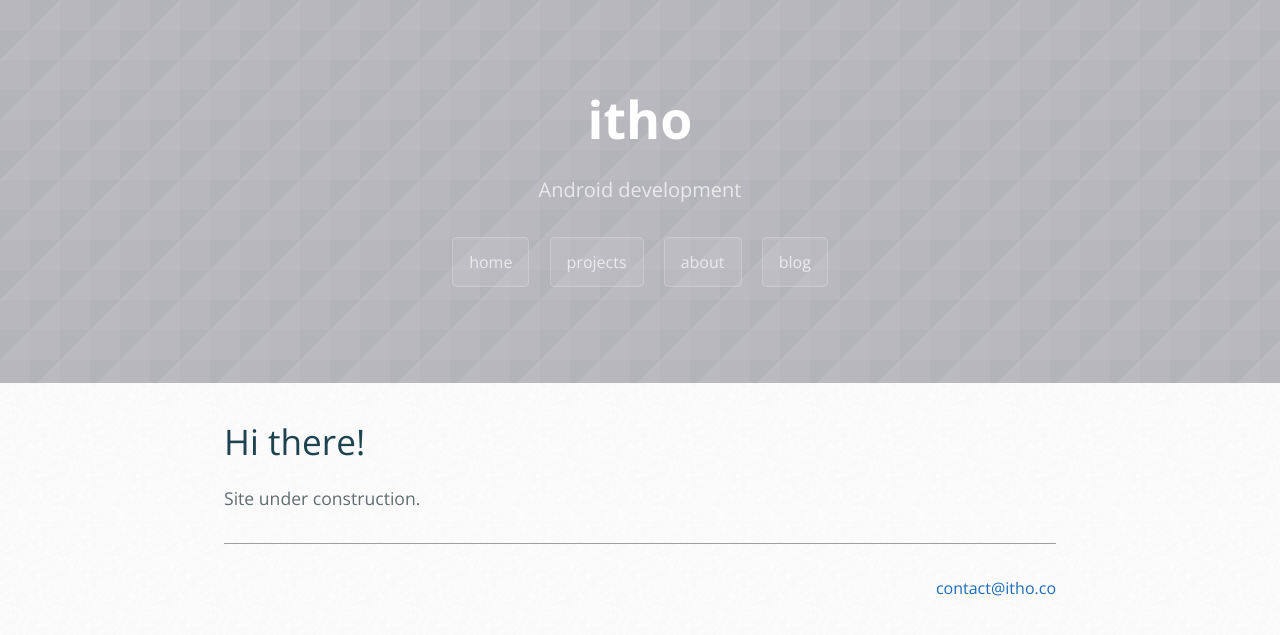
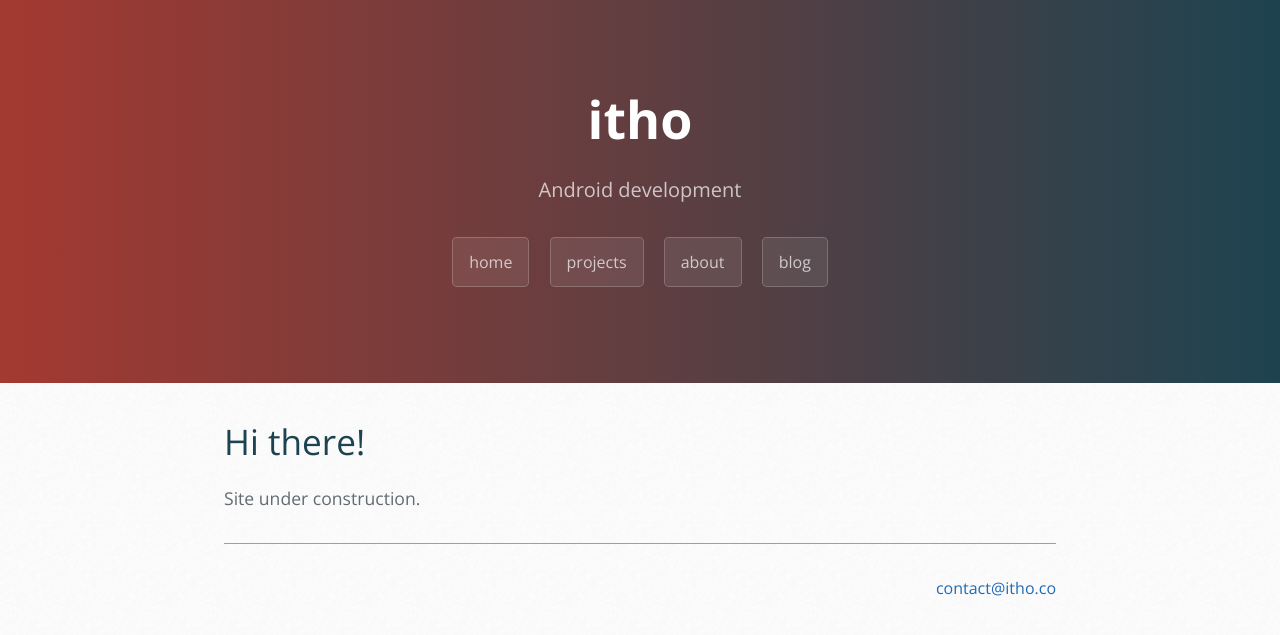
Before and after one commit to itho/itho.github.io, a Jekyll site: the page built from index.html, in a window 1280 px wide. Shown: the top 635 px of the page. Built offline with Jekyll 4.4.1, drawn with Linux system fonts in a browser that asks for light colours; some web fonts are replaced; the list of posts is cut into pages by our own code.

Commit message:
Update cayman.css

```diff
--- a/resources/css/cayman.css
+++ b/resources/css/cayman.css
@@ -58,7 +58,7 @@ a {
   background: #1D4350; /* fallback for old browsers */
   background: -webkit-linear-gradient(to left, #1D4350 , #A43931); /* Chrome 10-25, Safari 5.1-6 */
   background: linear-gradient(to left, #1D4350 , #A43931); /* W3C, IE 10+/ Edge, Firefox 16+, Chrome 26+, Opera 12+, Safari 7+ */
-  background-image: url(/resources/images/theme/triangular_75.png), linear-gradient(to left, #1D4350 , #A43931); /* W3C */ }
+  background-image: linear-gradient(to left, #1D4350 , #A43931), url(/resources/images/theme/triangular_75.png); /* W3C */ }
   @media screen and (min-width: 64em) {
     .page-header {
       padding: 5rem 6rem; } }
```
